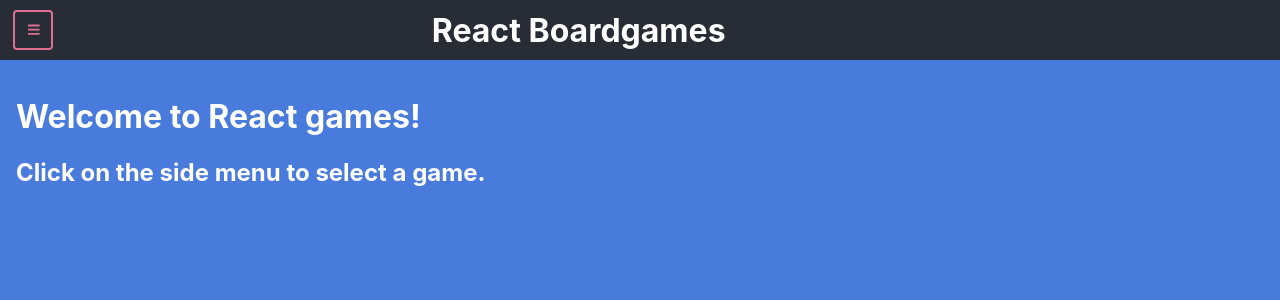
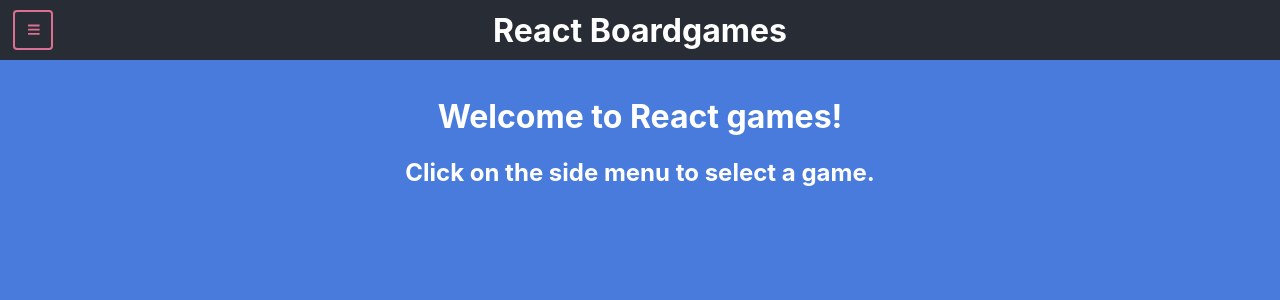
Before and after one commit to barucAlmaguer/react-sudoku, a React (Create React App) app: page /home in a window 1280 px wide. Shown: the top 300 px of the page. Built offline with nearby package versions, Linux system fonts and the light colour scheme.

Commit message:
Add Styled Links to Nav Menu

```diff
--- a/src/App.css
+++ b/src/App.css
@@ -27,7 +27,7 @@
   margin-top: 0px;
   margin-bottom: 0px;
   text-align: center;
-  width: 80vw;
+  width: 100%;
 }
 
 .App-main {
--- a/src/App.jsx
+++ b/src/App.jsx
@@ -4,13 +4,15 @@ import {
   BrowserRouter as Router,
   Switch,
   Route,
-  Link
+  Link,
+  Redirect
 } from "react-router-dom";
 import { useSpring, animated } from 'react-spring'
-import { Sudoku } from './screens'
+import { WelcomePage, Sudoku } from './screens'
 import {
   Sidebar,
   Button,
+  LinkButton,
   MenuButton,
   Spacer
 } from './components'
@@ -29,29 +31,17 @@ function App() {
           <Sidebar show={displayMenu}>
             <h1>Menu</h1>
             <div className="sidebar-options">
-              <Button primary >Sudoku</Button>
-              <Button primary >Number puzzle</Button>
-              <Button primary >Drag-drop</Button>
+              <LinkButton to="/home" label='Home' />
+              <LinkButton to="/sudoku" label='Sudoku' />
+              <LinkButton to="/number-puzzle" label='Number Puzzle' />
               <Button>Saved games</Button>
               <Button>Options</Button>
-              <nav>
-                <ul>
-                  <li>
-                    <Link to="/">Home</Link>
-                  </li>
-                  <li>
-                    <Link to="/sudoku">Sudoku</Link>
-                  </li>
-                  <li>
-                    <Link to="/number-puzzle">Number Puzzle</Link>
-                  </li>
-                </ul>
-              </nav>
             </div>
           </Sidebar>
 
           <div className="App-content">
             <Switch>
+              <Route exact path='/' render={() => <Redirect to='/home' />} />
               <Route path="/sudoku">
                 <Sudoku />
               </Route>
@@ -61,9 +51,8 @@ function App() {
               <Route path="/spring-test">
                 <animated.div className='rotating-div' style={opacityProps} />
               </Route>
-              <Route path="/">
-                <h1>Welcome to React games!</h1>
-                <h2>Click on the side menu to select a game.</h2>
+              <Route path="/home">
+                <WelcomePage />
               </Route>
             </Switch>
           </div>
--- a/src/components/Button/Button.jsx
+++ b/src/components/Button/Button.jsx
@@ -10,6 +10,7 @@ const Button = styled.button`
   height: 40px;
   &:hover {
     color: white;
+    font-weight: bold;
   }
   &:active {
     font-weight: bold;
--- /dev/null
+++ b/src/components/Button/LinkButton.jsx
@@ -0,0 +1,17 @@
+import React from 'react'
+import { Link, useRouteMatch } from 'react-router-dom'
+import Button from './Button'
+import styled, { css } from 'styled-components'
+import { FontAwesomeIcon } from '@fortawesome/react-fontawesome'
+import { faBars } from '@fortawesome/free-solid-svg-icons'
+
+export default (props) => {
+  let match = useRouteMatch({ path: props.to, activeOnlyWhenExact: true })
+  return (
+    <Button primary={match} {...props}>
+      <Link to={props.to} style={{ color: 'white', textDecoration: 'none' }}>
+        {props.label}
+      </Link>
+    </Button>
+  )
+}
--- a/src/components/Button/MenuButton.jsx
+++ b/src/components/Button/MenuButton.jsx
@@ -5,6 +5,7 @@ import { FontAwesomeIcon } from '@fortawesome/react-fontawesome'
 import { faBars } from '@fortawesome/free-solid-svg-icons'
 
 const MenuButton = styled(Button)`
+  position: absolute;
   width: 40px;
 `
 
--- a/src/components/Button/index.js
+++ b/src/components/Button/index.js
@@ -1,7 +1,9 @@
 import Button from './Button'
+import LinkButton from './LinkButton'
 import MenuButton from './MenuButton'
 
 export {
   Button,
+  LinkButton,
   MenuButton
 }
--- a/src/components/index.js
+++ b/src/components/index.js
@@ -1,6 +1,7 @@
 import { Sidebar } from './Sidebar'
 import {
   Button,
+  LinkButton,
   MenuButton
 } from './Button'
 import { Spacer } from './Spacer'
@@ -8,6 +9,7 @@ import { Spacer } from './Spacer'
 export {
   Sidebar,
   Button,
+  LinkButton,
   MenuButton,
   Spacer
 }
--- /dev/null
+++ b/src/screens/WelcomePage/WelcomePage.jsx
@@ -0,0 +1,11 @@
+import React from 'react'
+import styled, { css } from 'styled-components'
+const WelcomePage = styled.div`
+text-align: center;
+`
+export default () => (
+  <WelcomePage>
+    <h1>Welcome to React games!</h1>
+    <h2>Click on the side menu to select a game.</h2>
+  </WelcomePage>
+)
--- /dev/null
+++ b/src/screens/WelcomePage/index.js
@@ -0,0 +1,3 @@
+import WelcomePage from './WelcomePage'
+
+export default WelcomePage
--- a/src/screens/index.js
+++ b/src/screens/index.js
@@ -1,5 +1,7 @@
+import WelcomePage from './WelcomePage'
 import Sudoku from './Sudoku'
 
 export {
+  WelcomePage,
   Sudoku
 }
```
